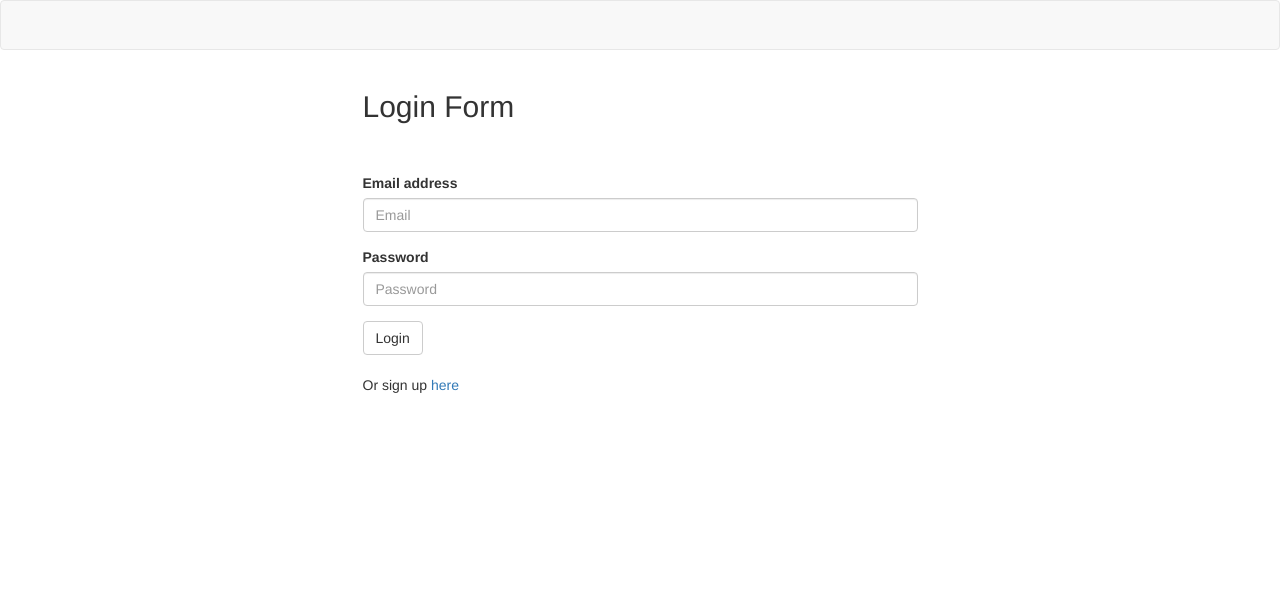
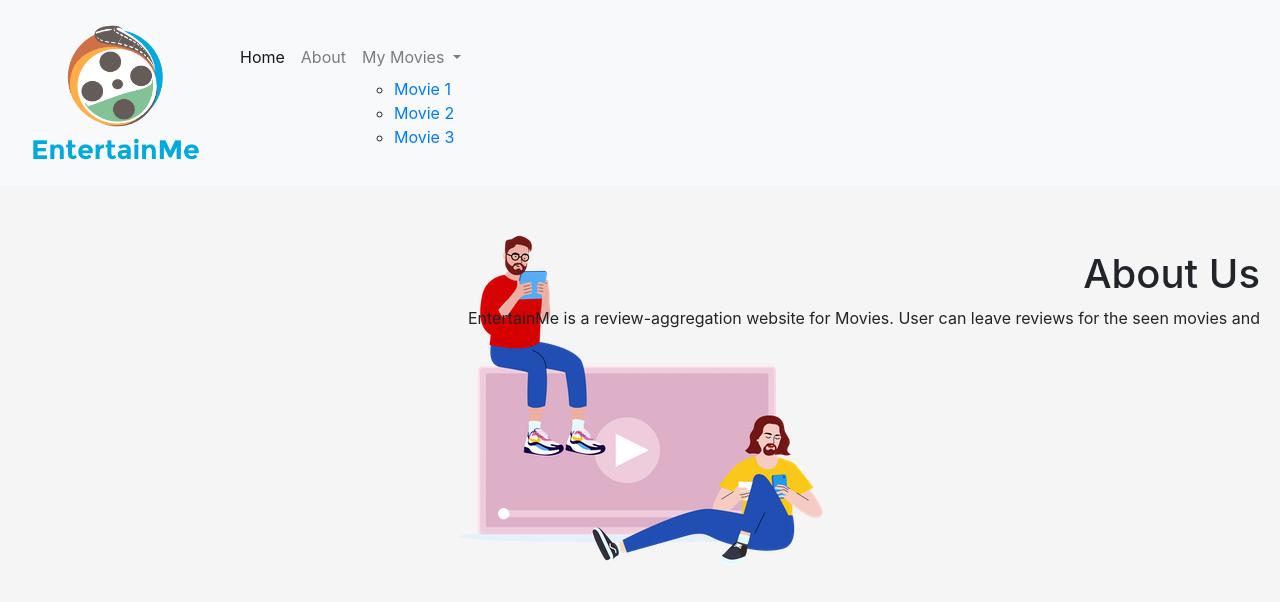
Before and after one commit to norbu-s/Entertain-Me, a website: page public/about.html in a window 1280 px wide. Drawn offline with nearby package versions, Linux system fonts and the light colour scheme; files that its build step writes are made by us from their sources; a web font is replaced by a local one.

```diff
--- /dev/null
+++ b/assets/ccs/about_style.css
@@ -0,0 +1,14 @@
+body {
+    background-image: url("../images/homepage.png");
+    background-color: whitesmoke;
+    background-repeat: no-repeat;
+    background-attachment: fixed;
+    background-position: center;
+
+}
+
+.wrap {
+    padding-top: 5%;
+    padding-right: 20px;;
+    text-align: right;
+}
--- /dev/null
+++ b/assets/ccs/watchlist_style.css
@@ -0,0 +1,24 @@
+body {
+    background-image: url("../images/homepage.png");
+    background-color: whitesmoke;
+    background-repeat: no-repeat;
+    background-attachment: fixed;
+    background-position: right;
+
+}
+
+.btn {
+    margin: 5%;
+}
+
+.image-txt-container {
+    display: flex;
+    align-items: center;
+    flex-direction: row;
+    margin: 5%;
+  }
+
+.card {
+    margin-left: 5%;
+    text-align: center;
+}
--- a/public/about.html
+++ b/public/about.html
@@ -1,55 +1,109 @@
 <!DOCTYPE html>
 <html lang="en">
 
-    <head>
-        <meta charset="UTF-8"/>
-        <meta name="viewport" content="width=device-width, initial-scale=1.0">
-        <!-- Bootstrap CSS -->
-        <link rel="stylesheet" href="https://maxcdn.bootstrapcdn.com/bootswatch/3.3.7/lumen/bootstrap.min.css">
-        <!-- Fontawesome -->
-        <link rel="stylesheet" href="https://use.fontawesome.com/releases/v5.8.1/css/all.css"
-        integrity="sha384-50oBUHEmvpQ+1lW4y57PTFmhCaXp0ML5d60M1M7uH2+nqUivzIebhndOJK28anvf"
-        crossorigin="anonymous"/>
-        <!-- Adobe Fonts -->
-        <link rel="stylesheet" href="https://use.typekit.net/ifi5zvx.css">
-        <!-- Our CSS -->
-        <link rel="stylesheet" href="../assets/css/style.css">
+<head>
+  <meta charset="UTF-8">
+  <meta name="viewport" content="width=device-width, initial-scale=1.0">
+  <meta http-equiv="X-UA-Compatible" content="ie=edge">
 
-        <title>EntertainMe | About</title>
+  <link rel="stylesheet" href="https://stackpath.bootstrapcdn.com/bootstrap/4.3.1/css/bootstrap.min.css"
+    integrity="sha384-ggOyR0iXCbMQv3Xipma34MD+dH/1fQ784/j6cY/iJTQUOhcWr7x9JvoRxT2MZw1T" crossorigin="anonymous">
 
-    </head>
+  <link rel="stylesheet" href="https://cdnjs.cloudflare.com/ajax/libs/font-awesome/5.11.2/css/all.min.css">
+
+  <link rel="stylesheet" href="../assets/ccs/about_style.css">
+
+  <title>EntertainMe | About</title>
+</head>
 
 <body>
-  <nav class="navbar navbar-default">
-    <div class="container-fluid">
-      <div class="navbar-header">
+  <!-- Nav Bar -->
+  <nav class="navbar navbar-expand-lg navbar-light bg-light">
+    <a class="navbar-brand" href="#"><img src="../assets/images/logo_v2.png" alt="EntertainMe logo" style="width: 200px;"/>
+    </a>
+
+    <button class="navbar-toggler" type="button" data-toggle="collapse" data-target="#navbarSupportedContent"
+      aria-controls="navbarSupportedContent" aria-expanded="false" aria-label="Toggle navigation">
+      <span class="navbar-toggler-icon"></span>
+    </button>
+
+    <div class="collapse navbar-collapse" id="navbarSupportedContent">
+      <ul class="navbar-nav mr-auto">
+        <li class="nav-item active">
+          <a class="nav-link" href="#">Home <span class="sr-only">(current)</span></a>
+        </li>
+
+        <li class="nav-item">
+          <a class="nav-link" href="#">About</a>
+        </li>
+
+        <li class="nav-item dropdown">
+          <a class="nav-link dropdown-toggle" href="#" id="navbarDropdown" role="button" data-toggle="dropdown"
+            aria-haspopup="true" aria-expanded="false">
+            My Movies
+          </a>
+          <ul class=“dropdown-menu” aria-labelledby=“navbarDropdown”>
+            <li><a class=“dropdown-item” href=“#”>Movie 1</a></li>
+            <li><a class=“dropdown-item” href=“#”>Movie 2</a></li>
+            <li><a class=“dropdown-item” href=“#”>Movie 3</a></li>
+          </ul>
+        </li>
+      </ul>
+    </div>
+  </nav>
+
+  <!--
+  <nav class=“navbar navbar-expand-lg navbar-light bg-white”>
+    <div class=“navbar-left”>
+      <a class=“navbar-brand” href=“../index.html”>
+      <img src="../assets/images/logo.png" alt=“EntertainMe logo” style=“height: 100px”/>
+      </a>
+    </div>
+      <button class=“navbar-toggler” type=“button” data-bs-toggle=“collapse” data-bs-target=“#navbarSupportedContent” aria-controls=“navbarSupportedContent” aria-expanded=“false” aria-label=“Toggle navigation”>
+        <span class=“navbar-toggler-icon”></span>
+      </button>
+      <div class=“collapse navbar-collapse” id=“navbarSupportedContent”>
+        <ul class=“navbar-nav me-auto mb-2 mb-lg-0">
+          <li class=“nav-item”>
+            <a class=“nav-link” href=“../about.html”>About</a>
+          </li>
+          <li class=“nav-item dropdown”>
+            <a class=“nav-link dropdown-toggle” href=“#” id=“navbarDropdown” role=“button” data-bs-toggle=“dropdown” aria-expanded=“true”>
+              My Movies
+            </a>
+            <ul class=“dropdown-menu” aria-labelledby=“navbarDropdown”>
+              <li><a class=“dropdown-item” href=“#”>Movie 1</a></li>
+              <li><a class=“dropdown-item” href=“#”>Movie 2</a></li>
+              <li><hr class=“dropdown-divider”></li>
+              <li><a class=“dropdown-item” href=“#”>Movie 3</a></li>
+            </ul>
+          </li>
+        </ul>
+        <div class=“navbar-item”>
+          <form id=“nav-form” method=“POST”>
+              <input class=“search-input” type=“text” placeholder=“” id=“search-nav”>
+              <button type=“submit” class=“search-button”><i class=“fas fa-search”></i></button>
+          </form>
+        </div>
       </div>
     </div>
   </nav>
-  <div class="container">
-    <div class="row">
-      <div class="col-md-6 col-md-offset-3">
-        <h2>Login Form</h2>
-        <form class="login">
-          <div class="form-group">
-            <label for="exampleInputEmail1">Email address</label>
-            <input type="email" class="form-control" id="email-input" placeholder="Email">
-          </div>
-          <div class="form-group">
-            <label for="exampleInputPassword1">Password</label>
-            <input type="password" class="form-control" id="password-input" placeholder="Password">
-          </div>
-          <button type="submit" class="btn btn-default">Login</button>
-        </form>
-        <br />
-        <p>Or sign up <a href="/">here</a></p>
-      </div>
+-->
+  <!-- Start of content -->
+  <div class="container"></div>
+    <div class="wrap">
+    <h1 class="header">About Us</h1>
+
+    <p class="info">EntertainMe is a review-aggregation website for Movies. User can leave reviews for the seen movies and </p>
     </div>
   </div>
 
-  <script src="https://cdnjs.cloudflare.com/ajax/libs/jquery/3.2.1/jquery.min.js"></script>
-  <script type="text/javascript" src="js/login.js"></script>
-
 </body>
 
+<script src="https://code.jquery.com/jquery-3.2.1.slim.min.js" integrity="sha384-KJ3o2DKtIkvYIK3UENzmM7KCkRr/rE9/Qpg6aAZGJwFDMVNA/GpGFF93hXpG5KkN" crossorigin="anonymous"></script>
+
+<script src="https://cdnjs.cloudflare.com/ajax/libs/popper.js/1.11.0/umd/popper.min.js" integrity="sha384-b/U6ypiBEHpOf/4+1nzFpr53nxSS+GLCkfwBdFNTxtclqqenISfwAzpKaMNFNmj4" crossorigin="anonymous"></script>
+
+<script src="https://maxcdn.bootstrapcdn.com/bootstrap/4.0.0-beta/js/bootstrap.min.js" integrity="sha384-h0AbiXch4ZDo7tp9hKZ4TsHbi047NrKGLO3SEJAg45jXxnGIfYzk4Si90RDIqNm1" crossorigin="anonymous"></script>
+
 </html>
```
Also changed, not shown: public/watchlist.html (added, +111 -0 lines), assets/images/logo.PNG (deleted), assets/images/logo.png (deleted), assets/images/logo_v2.png (added), assets/images/sample 3.jpg (added), assets/images/sample1.jpeg (added), assets/images/sample2.jpeg (added), 1 other file.
